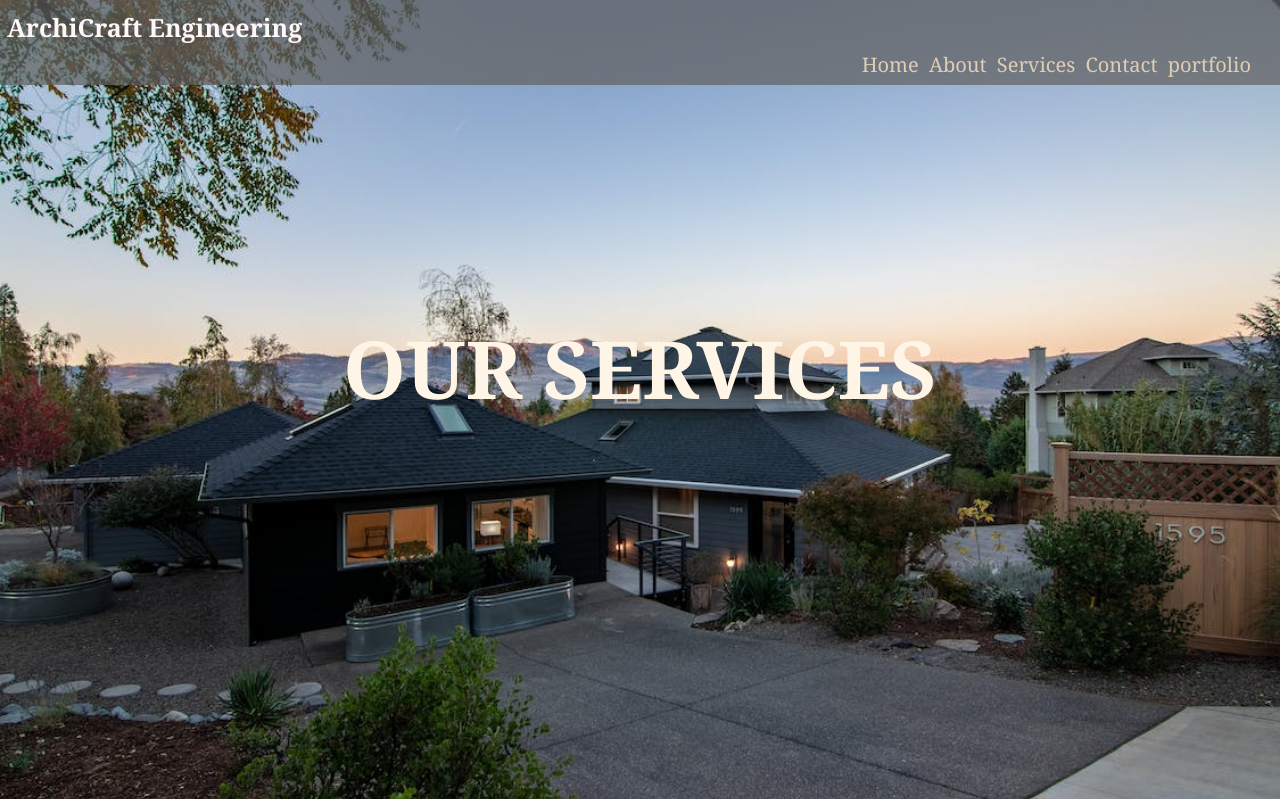
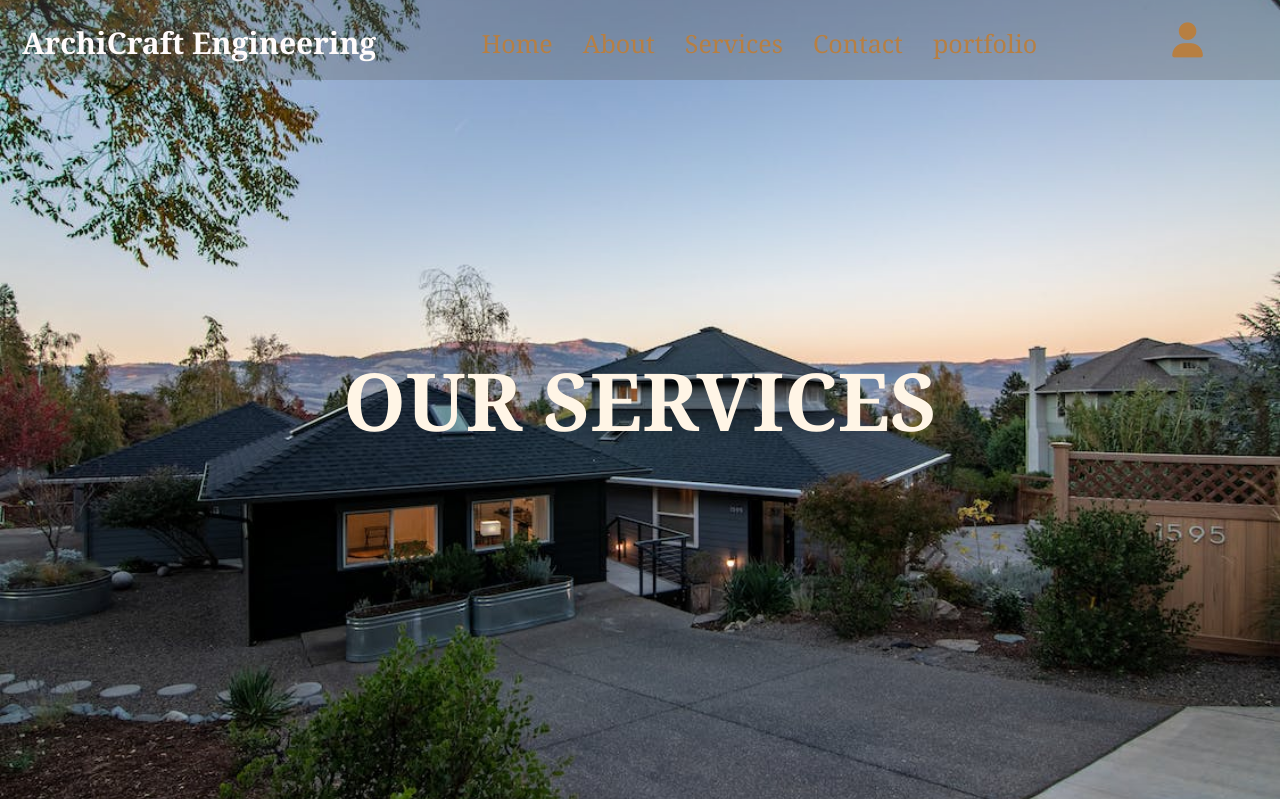
Before and after one commit to itachiisdead/web_project_ArchiCraft-Engineering, a PHP site: page /services.html in a window 1280 px wide. Shown: the top 799 px of the page. Run offline with PHP 8.4, Linux system fonts and the light colour scheme.

Commit message:
nav services

```diff
--- a/services.css
+++ b/services.css
@@ -14,14 +14,75 @@ body {
     color: #fff;
 }
 
-header {
-    background-color: rgba(97, 96, 95, 0.7);/* Using rgba for transparency */
+/* Navigation Styles */
+nav {
+    display: flex;
+    background-color: rgba(97, 96, 95, 0.3);
     color: #fff7f7;
-    padding: 2px;
-    text-align: center;
     font-family: Georgia, 'Times New Roman', Times, serif;
     font-size: 20px;
+    height: 80px;
+    width: 100%;
+    position: fixed;
+    top: 0;
+    z-index: 3;
+    justify-content: space-between;
 }
+
+nav h3 {
+    font-size: 30px;
+    display: flex;
+    align-items: center;
+    font-weight: 700;
+    margin-left: 20px;
+    justify-content: center;
+}
+
+nav h3:hover {
+    color: #b77f42;
+    text-decoration: none;
+}
+
+nav ul {
+    display: flex;
+    align-items: center;
+}
+
+nav ul li {
+    font-size: 35px;
+    list-style: none;
+    text-decoration: none;
+    margin: 0px 10px;
+    padding-left: 10px;
+}
+
+nav ul li a {
+    text-decoration: none;
+    color: #b77f42;
+    font-size: 25px;
+}
+
+nav ul li a:hover {
+    color: #222533;
+}
+
+
+.user {
+    display: flex;
+    align-items: center;
+    margin-right: 35px;
+}
+
+.user a {
+    font-size: 35px;
+    color: #b77f42;
+    margin: 0px 40px;
+}
+
+.user a:hover {
+    color: #222533;
+}
+
 h3{
     text-align: left;
     margin-top: 5px;
@@ -38,26 +99,6 @@ nav {
     margin-right: 20px;
 }
 
-nav ul {
-    list-style-type: none;
-    margin: 0;
-    padding: 0;
-}
-
-nav ul li {
-    display: inline;
-    margin-right: 5px;
-}
-
-nav ul li a {
-    text-decoration: none;
-    color: #dfceb6;
-    font-size: 20px;
-}
-
-nav ul li a:hover {
-    color: #b4b1e9;
-}
 
 .inner-back-text {
     position: absolute;
--- a/services.html
+++ b/services.html
@@ -5,31 +5,43 @@
     <meta charset="UTF-8">
     <meta name="viewport" content="width=device-width, initial-scale=1.0">
     <link rel="stylesheet" href="services.css">
+    <link rel="stylesheet" href="https://cdnjs.cloudflare.com/ajax/libs/font-awesome/6.5.1/css/all.min.css"
+        integrity="sha512-DTOQO9RWCH3ppGqcWaEA1BIZOC6xxalwEsw9c2QQeAIftl+Vegovlnee1c9QX4TctnWMn13TZye+giMm8e2LwA=="
+        crossorigin="anonymous" referrerpolicy="no-referrer" />
     <title>ArchiCraft Engineering</title>
 </head>
 
 <body>
     <div class="background-image">
-        <header>
-            <h3>ArchiCraft Engineering</h3>
         <nav>
+            <h3> ArchiCraft Engineering</h3>
+
             <ul>
                 <li><a href="index.html">Home</a></li>
                 <li><a href="about.html">About</a></li>
                 <li><a href="services.html">Services</a></li>
+
                 <li><a href="#contact">Contact</a></li>
                 <li><a href="port.html">portfolio</a></li>
             </ul>
+            <div class="user">
+                <a href="login.html">
+                    <i class="fa-solid fa-user"></i>
+                </a>
+
+            </div>
+
         </nav>
-    </header>
+
 
         <div class="inner-back-text">
-           <h1>OUR SERVICES </h1>
-        <br>
+            <h1>OUR SERVICES </h1>
+
+
+
+
         </div>
     </div>
-
-
     <section class="services">
         <div>
             <section>
```
